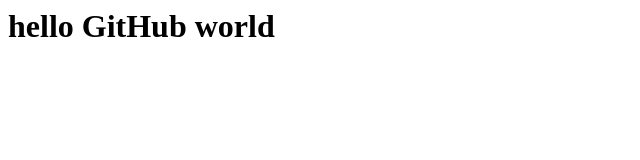
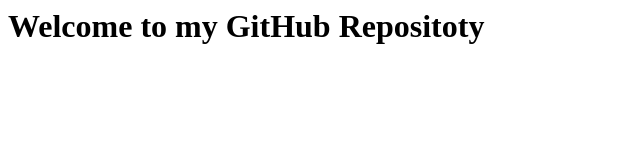
Before and after one commit to hoalebl123/Lap7-kimthu, a plain HTML site: page index.html in a window 1280 px wide. Shown: the whole page, without its empty margins (0-640 px from the left). Drawn offline with Linux system fonts and the light colour scheme.

Commit message:
Update index.html content

```diff
--- a/index.html
+++ b/index.html
@@ -1 +1 @@
-<html><body><h1>hello GitHub world</h1></body></html>
+<html><body><h1>Welcome to my GitHub Repositoty</h1></body></html>
```
